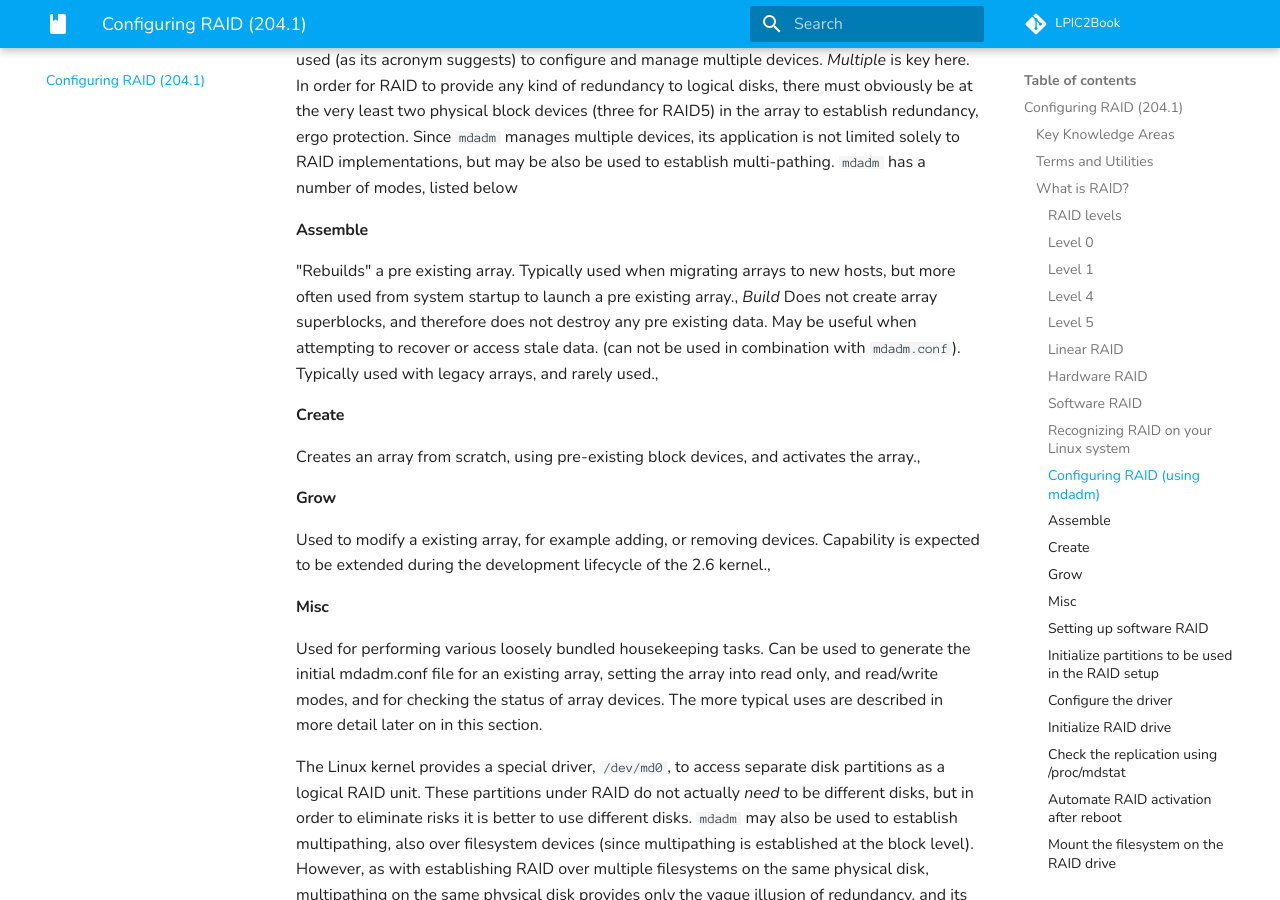
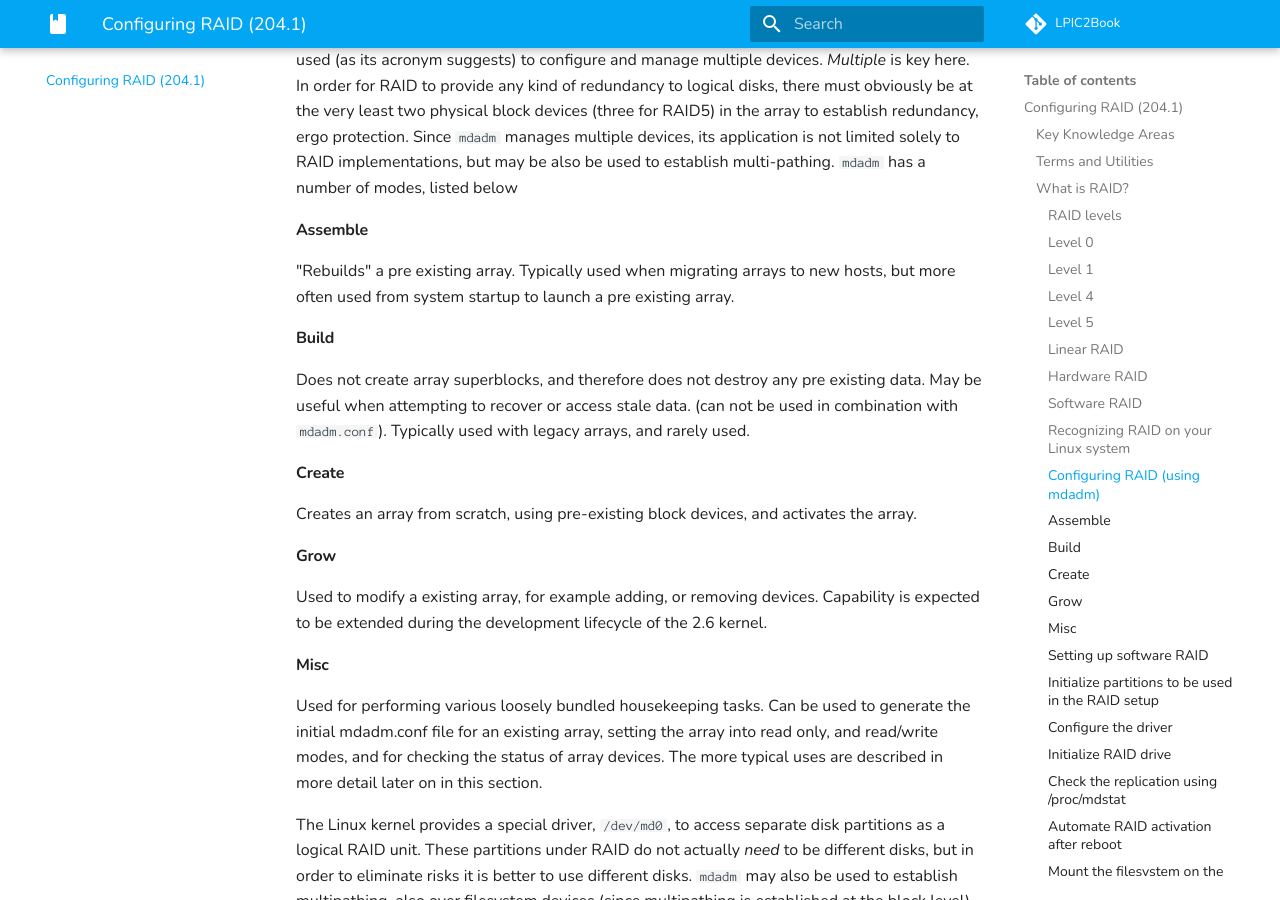
Before and after one commit to lpic2book/src, an MkDocs documentation site: the page built from docs/lpic2.204.1.md, in a window 1280 px wide and 900 px high, scrolled down 4459 px. Built offline with MkDocs 1.6.1 and Material for MkDocs 9.7.7, drawn with Linux system fonts in a browser that asks for light colours; comment, search, counter and statistics services are not loaded.

Commit message:
suggestion from #12

```diff
--- a/docs/lpic2.204.1.md
+++ b/docs/lpic2.204.1.md
@@ -229,16 +229,18 @@ listed below
 
 "Rebuilds" a pre existing array. Typically used when
 migrating arrays to new hosts, but more often used from system startup
-to launch a pre existing array., *Build* Does not create array
-superblocks, and therefore does not destroy any pre existing data. May
-be useful when attempting to recover or access stale data. (can not be
-used in combination with `mdadm.conf `). Typically used with legacy
-arrays, and rarely used.,
+to launch a pre existing array.
+
+#### Build
+Does not create array superblocks, and therefore does not destroy any pre
+existing data. May be useful when attempting to recover or access stale
+data. (can not be used in combination with `mdadm.conf `). Typically used
+with legacy arrays, and rarely used.
 
 #### Create
 
 Creates an array from scratch, using
-pre-existing block devices, and activates the array.,
+pre-existing block devices, and activates the array.
 
 #### Grow
 
@@ -246,7 +248,7 @@ pre-existing block devices, and activates the array.,
 Used to
 modify a existing array, for example adding, or removing devices.
 Capability is expected to be extended during the development lifecycle
-of the 2.6 kernel.,
+of the 2.6 kernel.
 
 #### Misc
 
```
